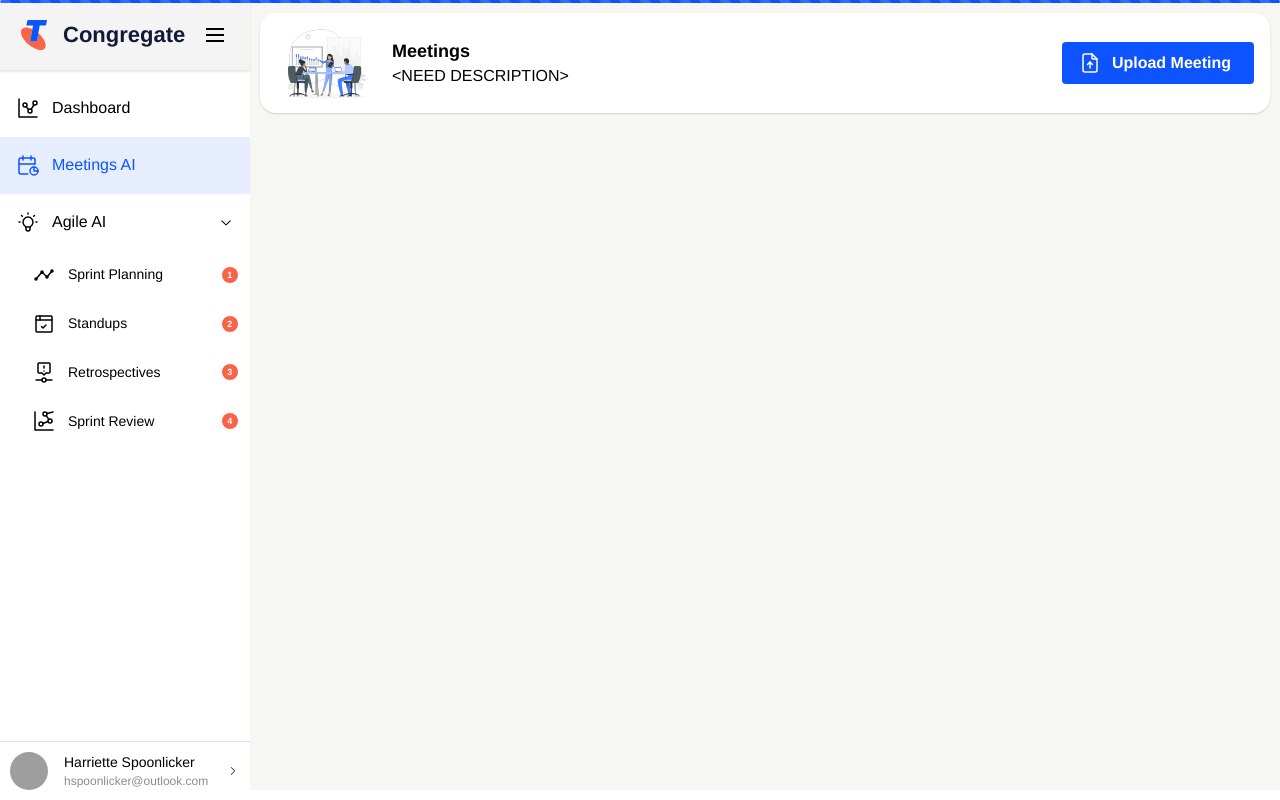
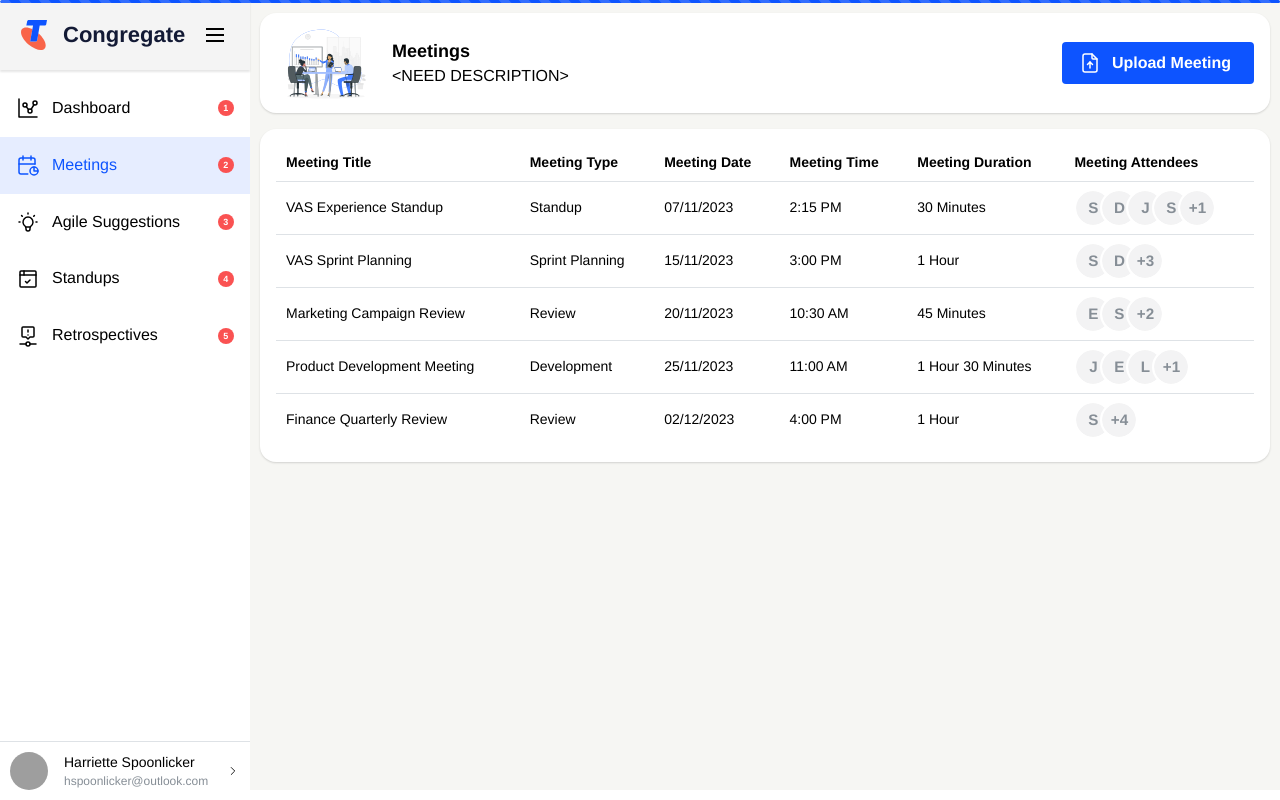
Before and after one commit to sseanik/10-to-5Gen, a React (Vite) app: page /meeting in a window 1280 px wide. Built offline with nearby package versions, Linux system fonts and the light colour scheme; grey boxes are pictures that could not be loaded.

Commit message:
Added meeting data

```diff
--- a/src/App.tsx
+++ b/src/App.tsx
@@ -2,15 +2,13 @@ import '@mantine/core/styles.css';
 
 import { BrowserRouter as Router, Route, Routes } from 'react-router-dom';
 
+import Layout from '@/components/Layout';
+import Agile from '@/pages/Agile';
 import Dashboard from '@/pages/Dashboard';
 import Meetings from '@/pages/Meetings';
 import NotFound from '@/pages/NotFound';
-import Planning from '@/pages/Planning';
 import Retro from '@/pages/Retro';
-import Review from '@/pages/Review';
 import Standup from '@/pages/Standup';
-
-import Layout from './components/Layout';
 
 function App() {
   return (
@@ -19,9 +17,8 @@ function App() {
         <Routes>
           <Route path="/" element={<Dashboard />} />
           <Route path="/meeting" element={<Meetings />} />
-          <Route path="/planning" element={<Planning />} />
+          <Route path="/agile" element={<Agile />} />
           <Route path="/retro" element={<Retro />} />
-          <Route path="/review" element={<Review />} />
           <Route path="/standup" element={<Standup />} />
           <Route path="*" element={<NotFound />} />
         </Routes>
--- /dev/null
+++ b/src/components/AvatarGroup/index.tsx
@@ -0,0 +1,35 @@
+import { Avatar, Tooltip } from '@mantine/core';
+
+interface AvatarGroupProps {
+  names: string[];
+  plusNumber: number;
+}
+
+export default function AvatarGroup({ names, plusNumber }: AvatarGroupProps) {
+  const avatarNames = names.slice(0, names.length - plusNumber);
+  const plusNames = names.slice(-1 * plusNumber);
+
+  return (
+    <Tooltip.Group openDelay={300} closeDelay={100}>
+      <Avatar.Group spacing="sm">
+        {avatarNames.map((name) => (
+          <Tooltip label={name} withArrow>
+            <Avatar radius="xl">{name[0]}</Avatar>
+          </Tooltip>
+        ))}
+        <Tooltip
+          withArrow
+          label={
+            <>
+              {plusNames.map((tooltipName) => (
+                <div>{tooltipName}</div>
+              ))}
+            </>
+          }
+        >
+          <Avatar radius="xl">+{plusNumber}</Avatar>
+        </Tooltip>
+      </Avatar.Group>
+    </Tooltip.Group>
+  );
+}
--- a/src/components/Header/index.tsx
+++ b/src/components/Header/index.tsx
@@ -6,11 +6,12 @@ import { useState } from 'react';
 interface HeaderProps {
   heading: string;
   description: string;
-  lottie: any;
+  lottie: unknown;
 }
 
 export default function Header({ heading, description, lottie }: HeaderProps) {
   const [files, setFiles] = useState<File[]>([]);
+  console.log({ files });
 
   return (
     <Paper shadow="xs" radius="lg" style={{ padding: '0 1rem' }}>
--- /dev/null
+++ b/src/components/MeetingTable/index.tsx
@@ -0,0 +1,77 @@
+import { Paper, Table } from '@mantine/core';
+
+import AvatarGroup from '../AvatarGroup';
+
+const MEETING_DATA = [
+  {
+    title: 'VAS Experience Standup',
+    type: 'Standup',
+    date: '07/11/2023',
+    time: '2:15 PM',
+    duration: '30 Minutes',
+    attendees: <AvatarGroup names={['Sean', 'David', 'Jason', 'Steven', 'Chris']} plusNumber={1} />,
+  },
+  {
+    title: 'VAS Sprint Planning',
+    type: 'Sprint Planning',
+    date: '15/11/2023',
+    time: '3:00 PM',
+    duration: '1 Hour',
+    attendees: <AvatarGroup names={['Shaun', 'Daniel', 'Jack', 'Simon', 'Craig']} plusNumber={3} />,
+  },
+  {
+    title: 'Marketing Campaign Review',
+    type: 'Review',
+    date: '20/11/2023',
+    time: '10:30 AM',
+    duration: '45 Minutes',
+    attendees: <AvatarGroup names={['Emily', 'Sarah', 'Michael', 'Rachel']} plusNumber={2} />,
+  },
+  {
+    title: 'Product Development Meeting',
+    type: 'Development',
+    date: '25/11/2023',
+    time: '11:00 AM',
+    duration: '1 Hour 30 Minutes',
+    attendees: <AvatarGroup names={['John', 'Emma', 'Liam', 'Olivia']} plusNumber={1} />,
+  },
+  {
+    title: 'Finance Quarterly Review',
+    type: 'Review',
+    date: '02/12/2023',
+    time: '4:00 PM',
+    duration: '1 Hour',
+    attendees: <AvatarGroup names={['Sophia', 'Noah', 'Ava', 'William', 'Ella']} plusNumber={4} />,
+  },
+];
+
+export default function MeetingTable() {
+  const rows = MEETING_DATA.map((meeting) => (
+    <Table.Tr key={meeting.title}>
+      <Table.Td>{meeting.title}</Table.Td>
+      <Table.Td>{meeting.type}</Table.Td>
+      <Table.Td>{meeting.date}</Table.Td>
+      <Table.Td>{meeting.time}</Table.Td>
+      <Table.Td>{meeting.duration}</Table.Td>
+      <Table.Td>{meeting.attendees}</Table.Td>
+    </Table.Tr>
+  ));
+
+  return (
+    <Paper shadow="xs" radius="lg" p="md" mt="md">
+      <Table>
+        <Table.Thead>
+          <Table.Tr>
+            <Table.Th>Meeting Title</Table.Th>
+            <Table.Th>Meeting Type</Table.Th>
+            <Table.Th>Meeting Date</Table.Th>
+            <Table.Th>Meeting Time</Table.Th>
+            <Table.Th>Meeting Duration</Table.Th>
+            <Table.Th>Meeting Attendees</Table.Th>
+          </Table.Tr>
+        </Table.Thead>
+        <Table.Tbody>{rows}</Table.Tbody>
+      </Table>
+    </Paper>
+  );
+}
--- a/src/components/Navbar/NavLinks/index.tsx
+++ b/src/components/Navbar/NavLinks/index.tsx
@@ -1,29 +1,19 @@
-import { ActionIcon, Badge, Menu, NavLink, rem, Stack, Tooltip } from '@mantine/core';
+import { ActionIcon, Badge, NavLink, Stack, Tooltip } from '@mantine/core';
 import {
   IconBrowserCheck,
   IconBulb,
   IconCalendarStats,
   IconChartDots,
-  IconChartDots2,
-  IconTimeline,
   IconTimelineEventExclamation,
 } from '@tabler/icons-react';
 import { Link, useLocation } from 'react-router-dom';
 
 const NAV_ITEMS = [
-  { label: 'Dashboard', icon: IconChartDots, children: [], to: '/' },
-  { label: 'Meetings AI', icon: IconCalendarStats, children: [], to: '/meeting' },
-  {
-    label: 'Agile AI',
-    icon: IconBulb,
-    to: '',
-    children: [
-      { label: 'Sprint Planning', icon: IconTimeline, children: [], to: '/planning' },
-      { label: 'Standups', icon: IconBrowserCheck, children: [], to: '/standup' },
-      { label: 'Retrospectives', icon: IconTimelineEventExclamation, children: [], to: '/retro' },
-      { label: 'Sprint Review', icon: IconChartDots2, children: [], to: '/review' },
-    ],
-  },
+  { label: 'Dashboard', icon: IconChartDots, to: '/' },
+  { label: 'Meetings', icon: IconCalendarStats, to: '/meeting' },
+  { label: 'Agile Suggestions', icon: IconBulb, to: 'agile' },
+  { label: 'Standups', icon: IconBrowserCheck, to: '/standup' },
+  { label: 'Retrospectives', icon: IconTimelineEventExclamation, to: '/retro' },
 ];
 
 export function NavLinks({ opened }: { opened: boolean }) {
@@ -31,41 +21,28 @@ export function NavLinks({ opened }: { opened: boolean }) {
 
   return opened ? (
     // Desktop Nav items
-    NAV_ITEMS.map((item) => (
+    NAV_ITEMS.map((item, index) => (
       <NavLink
         key={item.label}
         label={item.label}
         leftSection={<item.icon size="24px" stroke={1.5} />}
+        rightSection={
+          <Badge size="xs" variant="filled" color="red" w={16} h={16} p={0}>
+            {index + 1}
+          </Badge>
+        }
         p="md"
         defaultOpened
         component={Link}
         to={item.to}
         active={item.to === pathname}
-      >
-        {item.children.length > 0 &&
-          item.children.map((itemChild, index) => (
-            <NavLink
-              key={itemChild.label}
-              label={itemChild.label}
-              leftSection={<itemChild.icon size="24px" stroke={1.5} />}
-              rightSection={
-                <Badge size="xs" variant="filled" color="orange" w={16} h={16} p={0}>
-                  {index + 1}
-                </Badge>
-              }
-              p="sm"
-              component={Link}
-              to={itemChild.to}
-              active={itemChild.to === pathname}
+        disableRightSectionRotation
       />
-          ))}
-      </NavLink>
     ))
   ) : (
     // Mobile Nav Items
     <Stack align="center">
-      {NAV_ITEMS.map((item) =>
-        item.children.length === 0 ? (
+      {NAV_ITEMS.map((item) => (
         <Tooltip key={item.label} label={item.label} position="right" withArrow arrowOffset={50} arrowSize={5}>
           <ActionIcon
             variant={item.to === pathname ? 'light' : 'transparent'}
@@ -77,31 +54,7 @@ export function NavLinks({ opened }: { opened: boolean }) {
             <item.icon size="24px" stroke={1.5} />
           </ActionIcon>
         </Tooltip>
-        ) : (
-          <Menu key={item.label} shadow="md" width={200} trigger="hover" position="right" withArrow>
-            <Menu.Target>
-              <ActionIcon variant="transparent" size="xl" color="black" onClick={(event) => event.preventDefault()}>
-                <item.icon size="24px" stroke={1.5} />
-              </ActionIcon>
-            </Menu.Target>
-
-            <Menu.Dropdown>
-              <Menu.Label>Agile AI</Menu.Label>
-              {item.children.map((itemChild) => (
-                <Menu.Item
-                  key={itemChild.label}
-                  leftSection={<itemChild.icon style={{ width: rem(14), height: rem(14) }} />}
-                  component={Link}
-                  to={itemChild.to}
-                  color={itemChild.to === pathname ? 'blue' : 'black'}
-                >
-                  {itemChild.label}
-                </Menu.Item>
       ))}
-            </Menu.Dropdown>
-          </Menu>
-        ),
-      )}
     </Stack>
   );
 }
--- /dev/null
+++ b/src/pages/Agile/index.tsx
@@ -0,0 +1,6 @@
+import lottie from '@/assets/planning.json';
+import Header from '@/components/Header';
+
+export default function Agile() {
+  return <Header heading="Agile" description="<NEED DESCRIPTION>" lottie={lottie} />;
+}
--- a/src/pages/Meetings/index.tsx
+++ b/src/pages/Meetings/index.tsx
@@ -1,6 +1,12 @@
 import lottie from '@/assets/meeting.json';
 import Header from '@/components/Header';
+import MeetingTable from '@/components/MeetingTable';
 
 export default function Meetings() {
-  return <Header heading="Meetings" description="<NEED DESCRIPTION>" lottie={lottie} />;
+  return (
+    <>
+      <Header heading="Meetings" description="<NEED DESCRIPTION>" lottie={lottie} />
+      <MeetingTable />
+    </>
+  );
 }
```
Lines whose indentation alone changed are shown as unchanged.
